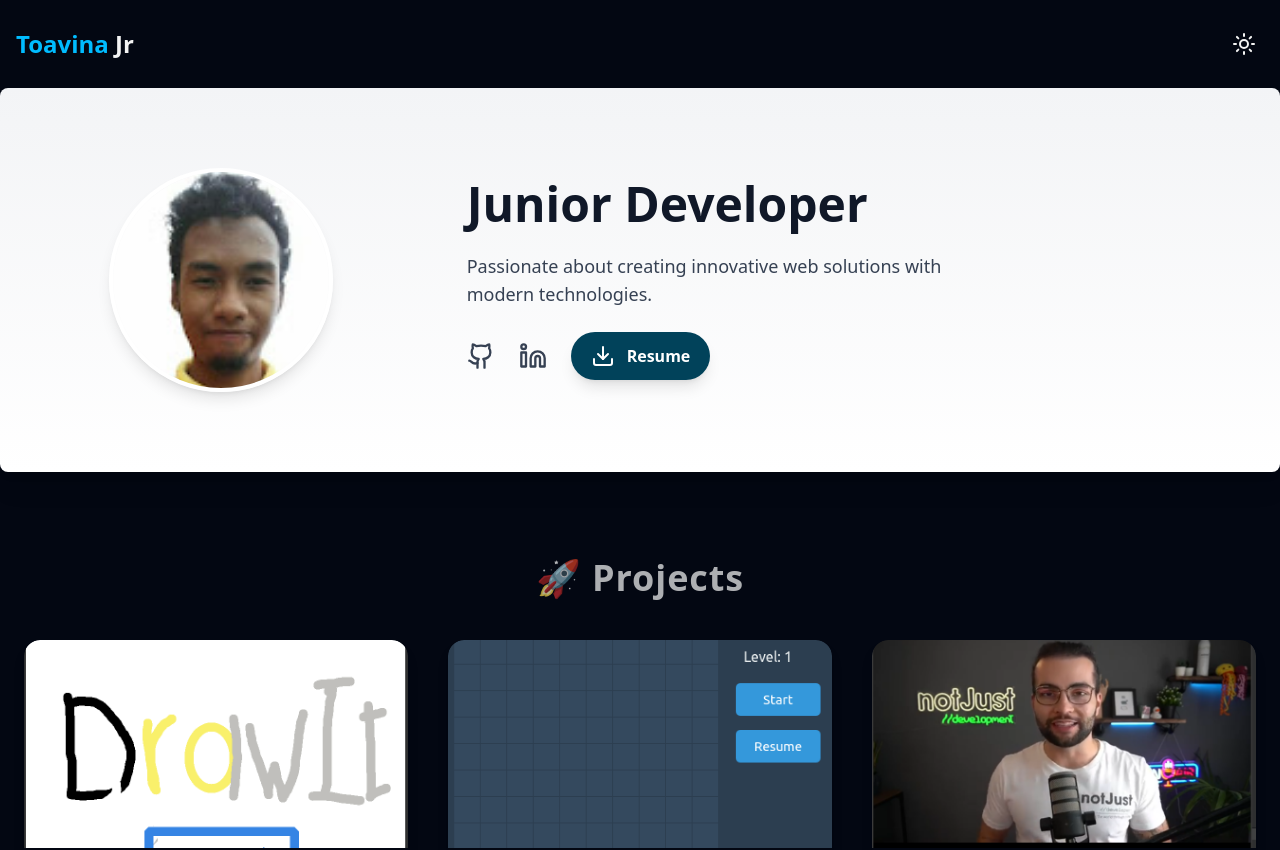
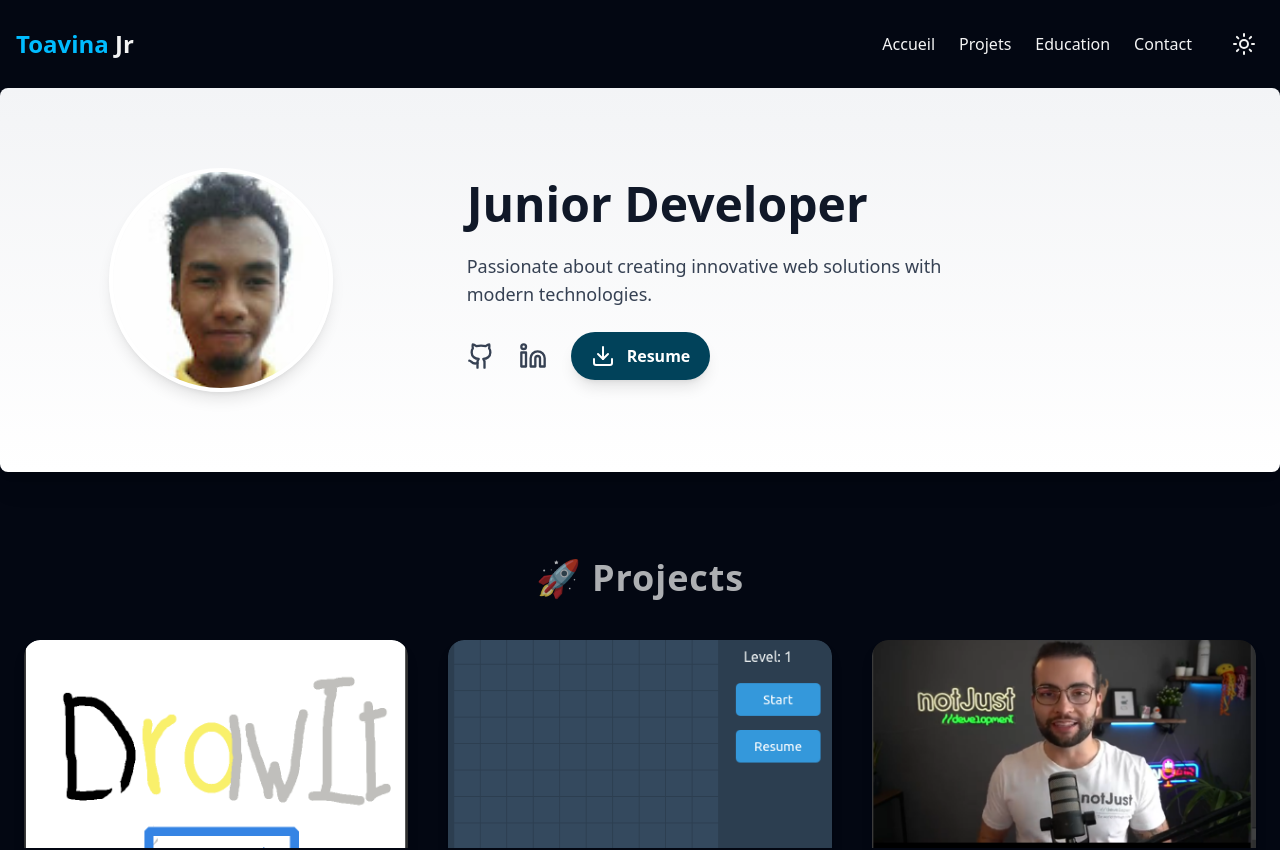
Before and after one commit to ToavinaJr/Modern-Portfolio, a React (Vite) app: page / in a window 1280 px wide. Shown: the top 850 px of the page. Built offline with nearby package versions, Linux system fonts and the light colour scheme.

Commit message:
AJout du menu burger pour la version mobile

```diff
--- a/src/components/EducationSection.tsx
+++ b/src/components/EducationSection.tsx
@@ -16,7 +16,7 @@ export const EducationSection = ({ education, darkMode }: EducationSectionProps)
   });
 
   return (
-    <section className="container mx-auto px-4 py-16">
+    <section id='educations' className="container mx-auto px-4 py-16">
       <h2
         ref={titleParallax.ref as React.RefObject<HTMLHeadingElement>}
         className="text-4xl font-extrabold text-center mb-12 tracking-wide "
--- a/src/components/Header.tsx
+++ b/src/components/Header.tsx
@@ -1,17 +1,108 @@
-import ThemeToggle  from './ThemeToggle';
+import { useState } from 'react';
+import ThemeToggle from './ThemeToggle';
+import { Menu, X } from 'lucide-react';
 
 interface HeaderProps {
   darkMode: boolean;
   onThemeToggle: () => void;
 }
 
-export const Header = ({ darkMode, onThemeToggle }: HeaderProps) => (
+export const Header = ({ darkMode, onThemeToggle }: HeaderProps) => {
+  const [isMenuOpen, setIsMenuOpen] = useState(false);
+
+  const toggleMenu = () => {
+    setIsMenuOpen(!isMenuOpen);
+  };
+
+  const navLinks = [
+    { href: '#hero', label: 'Accueil' },
+    { href: '#projets', label: 'Projets' },
+    { href: '#educations', label: 'Education' },
+    { href: '#contact', label: 'Contact' },
+  ];
+
+  return (
     <header className="container mx-auto px-4 py-6">
       <nav className="flex justify-between items-center">
-      <h1 className="text-2xl font-bold"> <span className='text-[#00bcff]'>Toavina</span> Jr</h1>
+        <h1 className="text-2xl font-bold">
+          <span className="text-[#00bcff]">Toavina</span> Jr
+        </h1>
+
+        {/* Navigation desktop */}
+        <div className="hidden md:flex items-center gap-8">
+          <ul className="flex space-x-6">
+            {navLinks.map((link) => (
+              <li key={link.href}>
+                <a
+                  href={link.href}
+                  className="hover:text-[#00bcff] transition-colors duration-200"
+                >
+                  {link.label}
+                </a>
+              </li>
+            ))}
+          </ul>
           <ThemeToggle darkMode={darkMode} onToggle={onThemeToggle} />
+        </div>
+
+        {/* Bouton menu burger et theme toggle mobile */}
+        <div className="flex items-center gap-4 md:hidden">
+          <ThemeToggle darkMode={darkMode} onToggle={onThemeToggle} />
+          <button
+            onClick={toggleMenu}
+            className="p-2 hover:bg-gray-100 dark:hover:bg-gray-800 rounded-lg transition-colors relative z-50"
+            aria-label="Toggle menu"
+          >
+            <div className="relative w-6 h-6">
+              <X
+                className={`absolute top-0 left-0 transform transition-all duration-300 ease-in-out ${
+                  isMenuOpen ? 'opacity-100 rotate-0' : 'opacity-0 -rotate-90'
+                }`}
+              />
+              <Menu
+                className={`absolute top-0 left-0 transform transition-all duration-300 ease-in-out ${
+                  isMenuOpen ? 'opacity-0 rotate-90' : 'opacity-100 rotate-0'
+                }`}
+              />
+            </div>
+          </button>
+        </div>
       </nav>
+
+      {/* Menu mobile avec animation */}
+      <div
+        className={`fixed inset-0 bg-white dark:bg-gray-900 z-40 transform transition-transform duration-300 ease-in-out md:hidden ${
+          isMenuOpen ? 'translate-x-0' : 'translate-x-full'
+        }`}
+      >
+        <div className="container mx-auto px-4 pt-24">
+          <ul className="space-y-6">
+            {navLinks.map((link, index) => (
+              <li
+                key={link.href}
+                className={`transform transition-all duration-300 ease-in-out ${
+                  isMenuOpen
+                    ? 'translate-x-0 opacity-100'
+                    : 'translate-x-8 opacity-0'
+                }`}
+                style={{
+                  transitionDelay: `${index * 100}ms`
+                }}
+              >
+                <a
+                  href={link.href}
+                  className="block text-2xl font-semibold hover:text-[#00bcff] transition-colors"
+                  onClick={() => setIsMenuOpen(false)}
+                >
+                  {link.label}
+                </a>
+              </li>
+            ))}
+          </ul>
+        </div>
+      </div>
     </header>
   );
+};
 
 export default Header;
--- a/src/components/HeroSection.tsx
+++ b/src/components/HeroSection.tsx
@@ -1,7 +1,7 @@
 import { Github, Linkedin, Download } from 'lucide-react';
 
 export const HeroSection = () => (
-  <section className="container mx-auto px-6 py-20 flex flex-col md:flex-row items-center gap-12 bg-gradient-to-b from-gray-100 to-white dark:from-gray-900 dark:to-gray-800 rounded-lg shadow-xl">
+  <section id="hero" className="container mx-auto px-6 py-20 flex flex-col md:flex-row items-center gap-12 bg-gradient-to-b from-gray-100 to-white dark:from-gray-900 dark:to-gray-800 rounded-lg shadow-xl">
     <div className="md:w-1/3 flex justify-center">
       <img
         src="/images/photo_profil.jpg"
--- a/src/components/ProjectsSection.tsx
+++ b/src/components/ProjectsSection.tsx
@@ -14,7 +14,7 @@ export const ProjectsSection = ({ projects}: ProjectsSectionProps) => {
   });
 
   return (
-    <section className="container mx-auto px-6 py-20">
+    <section id="projets" className="container mx-auto px-6 py-20">
       {/* Titre avec effet parallax */}
       <h2
         ref={titleParallax.ref as React.RefObject<HTMLHeadingElement>}
```
Lines whose indentation alone changed are shown as unchanged.
